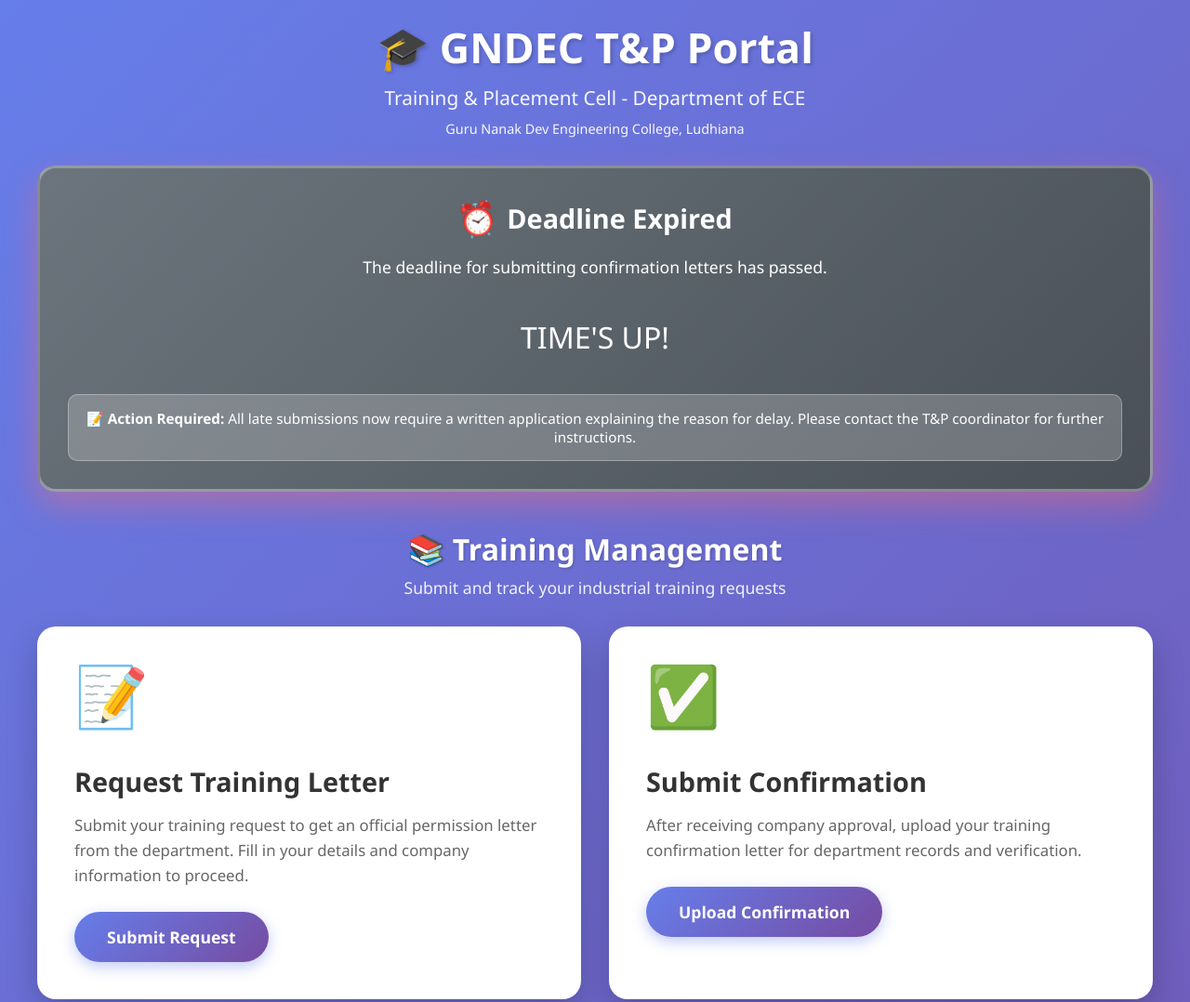
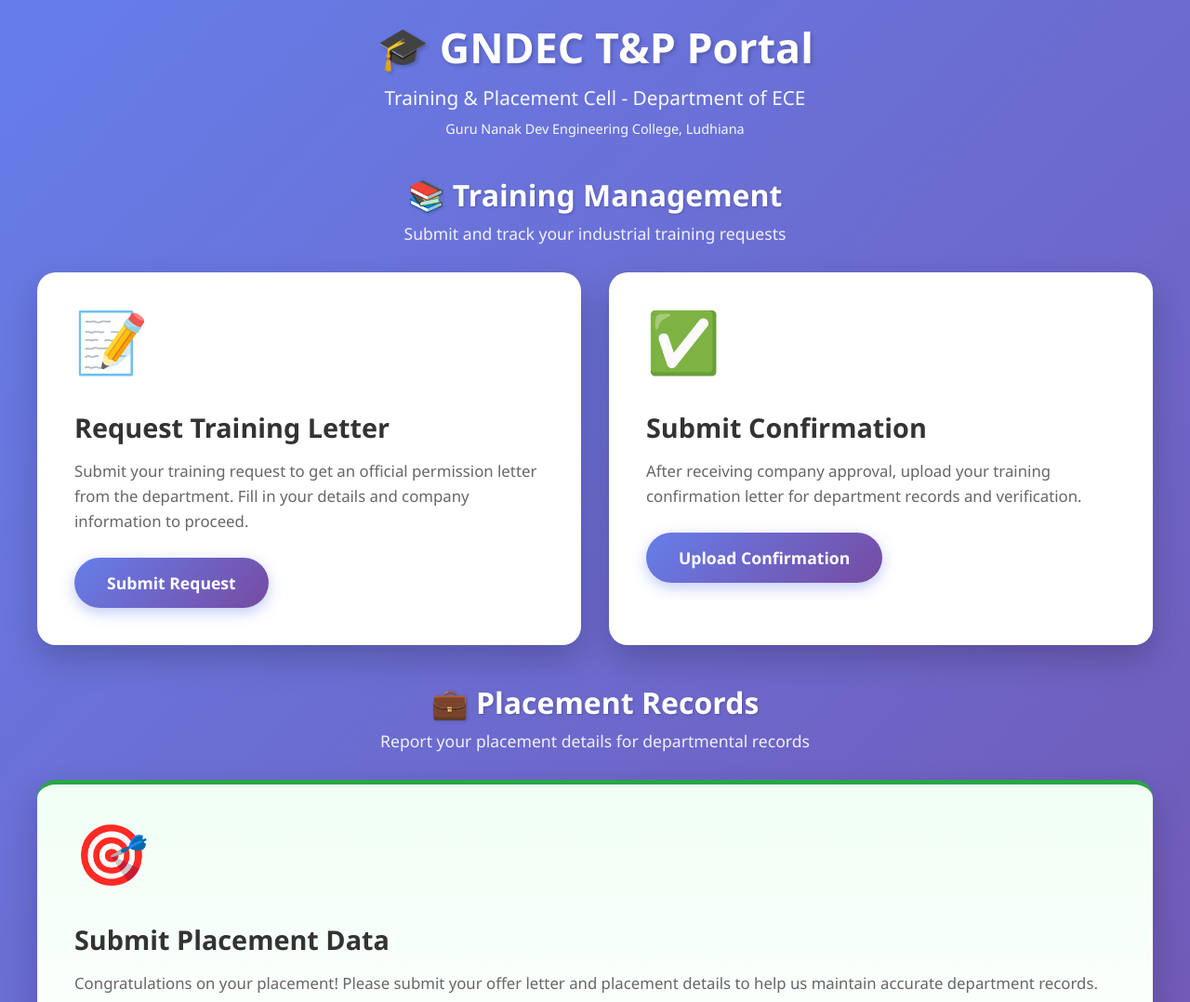
Before and after one commit to gnetnp-ece/Training-Management, a plain HTML site: page index.html in a window 1280 px wide. Shown: the top 1078 px of the page at 93% size. Drawn offline with Linux system fonts and the light colour scheme.

Commit message:
Comment out urgent deadline notice
Comment out the deadline notice section in index.html

```diff
--- a/index.html
+++ b/index.html
@@ -332,7 +332,7 @@
         </div>
 
         <!-- URGENT DEADLINE NOTICE WITH COUNTDOWN -->
-        <div class="deadline-card" id="deadlineCard">
+        <!-- <div class="deadline-card" id="deadlineCard">
             <h2>
                 <span class="icon">⏰</span>
                 URGENT: Confirmation Letter Submission Deadline
@@ -361,7 +361,7 @@
             <div class="warning-text" id="warningText">
                 <strong>⚠️ Important:</strong> After 31st January 2026, a written application stating the reason for late submission will be mandatory.
             </div>
-        </div>
+        </div> -->
 
         <!-- Training Section -->
         <div class="section-divider">
```
